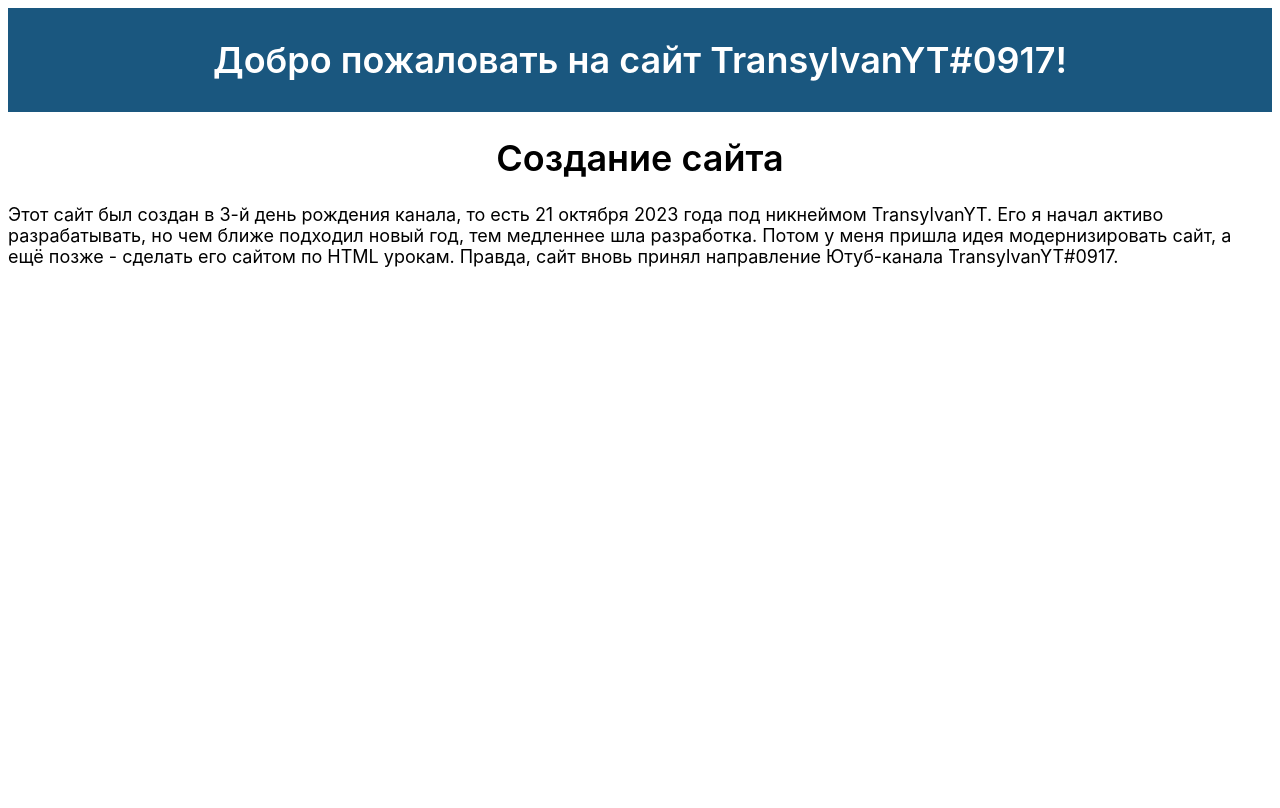
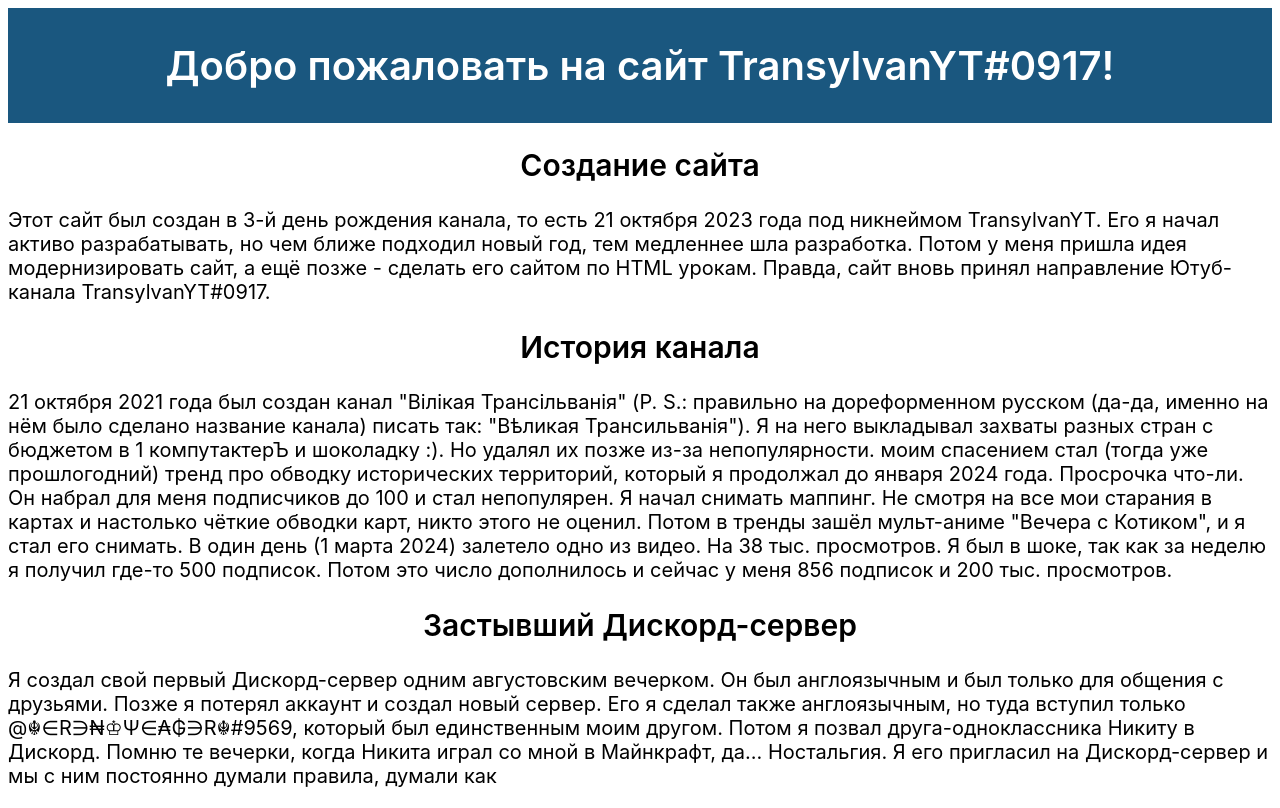
Before and after one commit to Troushy/Troushy.github.io, a plain HTML site: page index.html in a window 1280 px wide. Drawn offline with Linux system fonts and the light colour scheme; a web font is replaced by a local one.

Commit message:
v5.10.0.2

```diff
--- a/index.html
+++ b/index.html
@@ -11,7 +11,11 @@
     <body>
         <header><h1>Добро пожаловать на сайт TransylvanYT#0917!</h1></header>
         <nav></nav>
-        <h1>Создание сайта</h1>
+        <h2>Создание сайта</h2>
         <p>Этот сайт был создан в 3-й день рождения канала, то есть 21 октября 2023 года под никнеймом TransylvanYT. Его я начал активо разрабатывать, но чем ближе подходил новый год, тем медленнее шла разработка. Потом у меня пришла идея модернизировать сайт, а ещё позже - сделать его сайтом по HTML урокам. Правда, сайт вновь принял направление Ютуб-канала TransylvanYT#0917.</p>
+        <h2>История канала</h2>
+        <p>21 октября 2021 года был создан канал "Вiлiкая Трансiльванiя" (P. S.: правильно на дореформенном русском (да-да, именно на нём было сделано название канала) писать так: "Вѣликая Трансильванiя"). Я на него выкладывал захваты разных стран с бюджетом в 1 компутактерЪ и шоколадку :). Но удалял их позже из-за непопулярности. моим спасением стал (тогда уже прошлогодний) тренд про обводку исторических территорий, который я продолжал до января 2024 года. Просрочка что-ли. Он набрал для меня подписчиков до 100 и стал непопулярен. Я начал снимать маппинг. Не смотря на все мои старания в картах и настолько чёткие обводки карт, никто этого не оценил. Потом в тренды зашёл мульт-аниме "Вечера с Котиком", и я стал его снимать. В один день (1 марта 2024) залетело одно из видео. На 38 тыс. просмотров. Я был в шоке, так как за неделю я получил где-то 500 подписок. Потом это число дополнилось и сейчас у меня 856 подписок и 200 тыс. просмотров.</p>
+        <h2>Застывший Дискорд-сервер</h2>
+        <p>Я создал свой первый Дискорд-сервер одним августовским вечерком. Он был англоязычным и был только для общения с друзьями. Позже я потерял аккаунт и создал новый сервер. Его я сделал также англоязычным, но туда вступил только @☬∈R∋₦♔Ψ∈₳₲∋R☬#9569, который был единственным моим другом. Потом я позвал друга-одноклассника Никиту в Дискорд. Помню те вечерки, когда Никита играл со мной в Майнкрафт, да... Ностальгия. Я его пригласил на Дискорд-сервер и мы с ним постоянно думали правила, думали как </p>
     </body>
 </html>
--- a/src/css/style.css
+++ b/src/css/style.css
@@ -3,7 +3,7 @@ html {
     font-family: 'SF Pro Text';
     font-weight: 400;
     font-style: normal;
-    font-size: 18px;
+    font-size: 20px;
     background-color: #fff;
 }
 body {
@@ -31,7 +31,7 @@ button {
     border-color: black;
     color: #fff;
     padding: 20px 20px;
-    font-size: 18px;
+    font-size: 20px;
     font-family: 'SF Pro Text';
     font-weight: 400;
     font-style: normal;
```
Also changed, not shown: src/html/adminpanel.html (+0 -6 lines).
